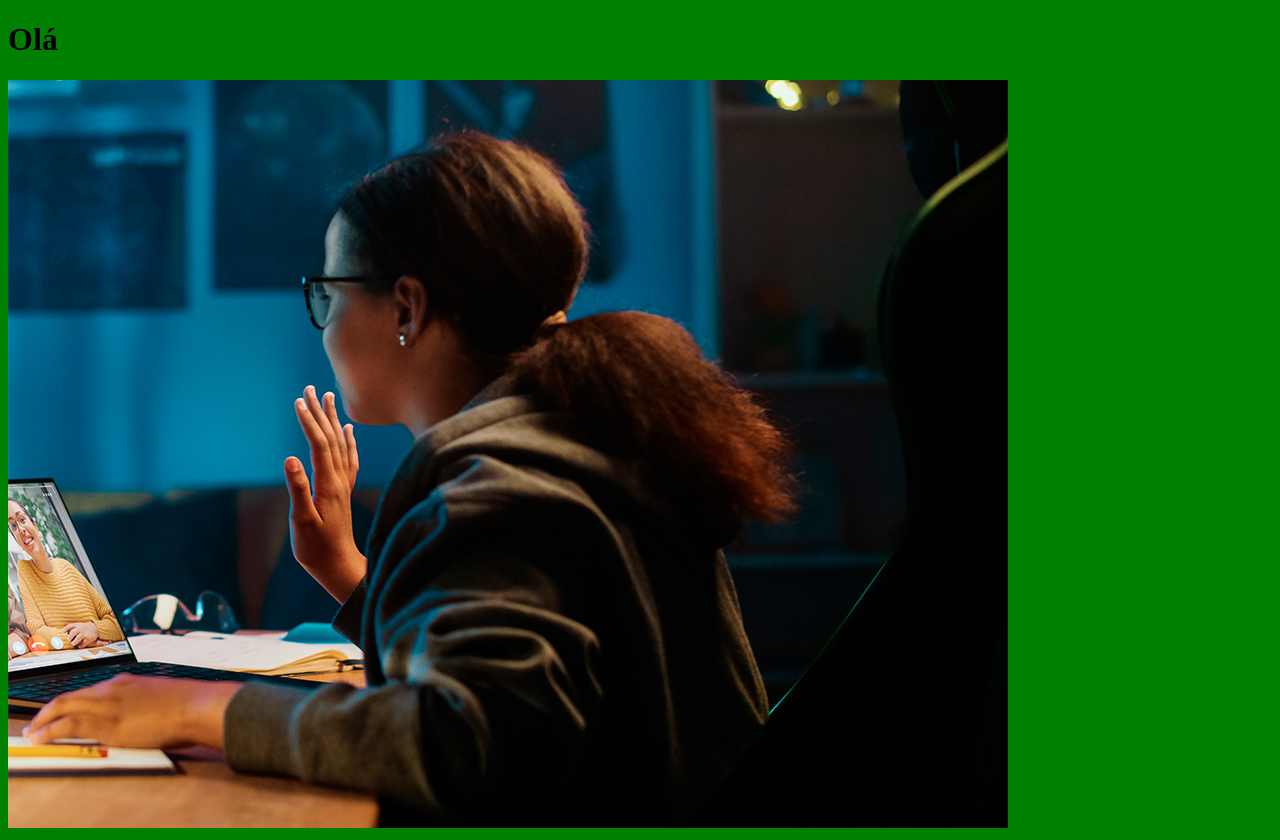
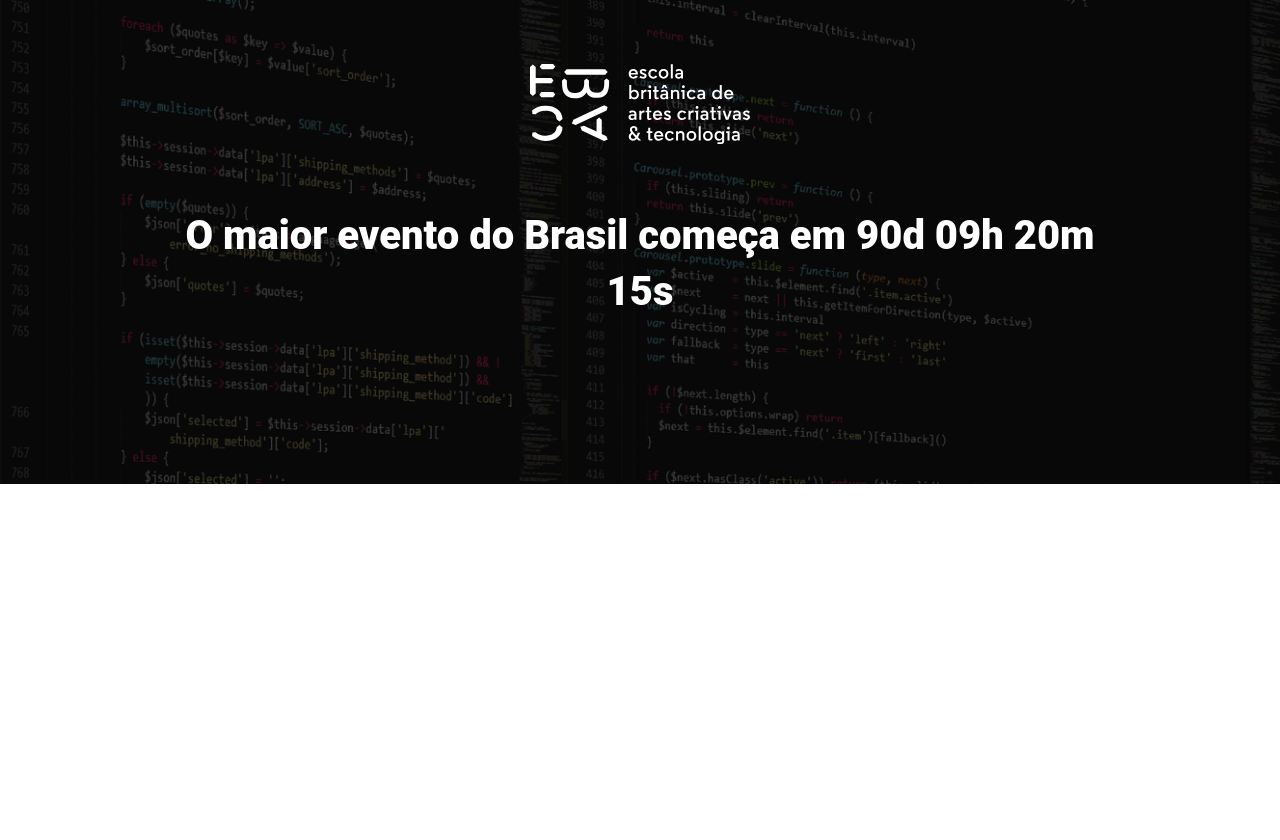
Before and after one commit to davisdeus/Ebac_tech_talks, a website built with Parcel: page src/index.html in a window 1280 px wide. After the commit the page ends 800 px from the top, so only its background shows below. Built offline with nearby package versions, Linux system fonts and the light colour scheme.

Commit message:
criando o hero

```diff
--- a/src/index.html
+++ b/src/index.html
@@ -1,16 +1,30 @@
 <!DOCTYPE html>
 <html lang="pt-br">
+
 <head>
     <meta charset="UTF-8">
     <meta name="viewport" content="width=device-width, initial-scale=1.0">
-    <title>Ebac Talks</title>
+    <title>Ebac Tec Talks</title>
+
+    <link rel="preconnect" href="https://fonts.googleapis.com">
+    <link rel="preconnect" href="https://fonts.gstatic.com" crossorigin>
+    <link href="https://fonts.googleapis.com/css2?family=Roboto:wght@400;700;900&display=swap" rel="folha de estilo">
+
     <link rel="stylesheet" href="./styles/style.scss">
 </head>
+
 <body>
-    <h1>Olá</h1>
-    <img src="/src/images/backend.png" alt="">
+    <header class="hero">
+        <div class="container">
+            <img class="hero__logo" src="./images/ebac_logo.svg" alt="Logo da Ebac">
+            <p class="hero__text">
+                O maior evento do Brasil começa em 90d 09h 20m 15s
+            </p>
+        </div>
+    </header>
 
 
     <script src="./scripts/script.js"></script>
 </body>
+
 </html>
--- /dev/null
+++ b/src/styles/_hero.scss
@@ -0,0 +1,51 @@
+.hero {
+    padding-top: 64px;
+    padding-bottom: 100px;
+    background-image: url(../images/fundo.png);
+    background-repeat: no-repeat;
+    background-size: cover;
+    position: relative;
+
+    .container {
+        position: relative;
+    }
+
+    &::before {
+        content: '';
+        position: absolute;
+        top: 0;
+        left: 0;
+        width: 100%;
+        height: 100%;
+        background-color: #000;
+        opacity: 0.7;
+    }
+
+    &__text{
+        text-align: center;
+        margin-top: 64px;
+        margin-bottom: 64px;
+        font-size: 40px;
+        line-height: 56px;
+        font-weight: 800;
+    }
+
+    &__logo {
+        display: block;
+        margin: 0 auto;
+        height: 80px;
+    }
+
+    @media (max-width: 640px) {
+        padding: 40px auto;
+        &__logo {
+            height: 40px;
+        }
+
+        &__text {
+            font-size: 22px;
+            line-height: 24px;
+            margin: 24px 0;
+        }
+    }
+}
--- a/src/styles/style.scss
+++ b/src/styles/style.scss
@@ -1,3 +1,23 @@
-body {
-    background-color: green;
+@use './hero';
+
+* {
+    margin: 0;
+    padding: 0;
+    box-sizing: border-box;
+    font-family: roboto, sans-serif;
+    color: #fff;
 }
+
+.container {
+    max-width: 960px;
+    width: 100%;
+    margin: 0 auto;
+
+    @media (max-width: 640px) {
+        max-width: 80%;
+    }
+
+    @media (max-width: 1024px) {
+        max-width: 90%;
+    }
+}
```
